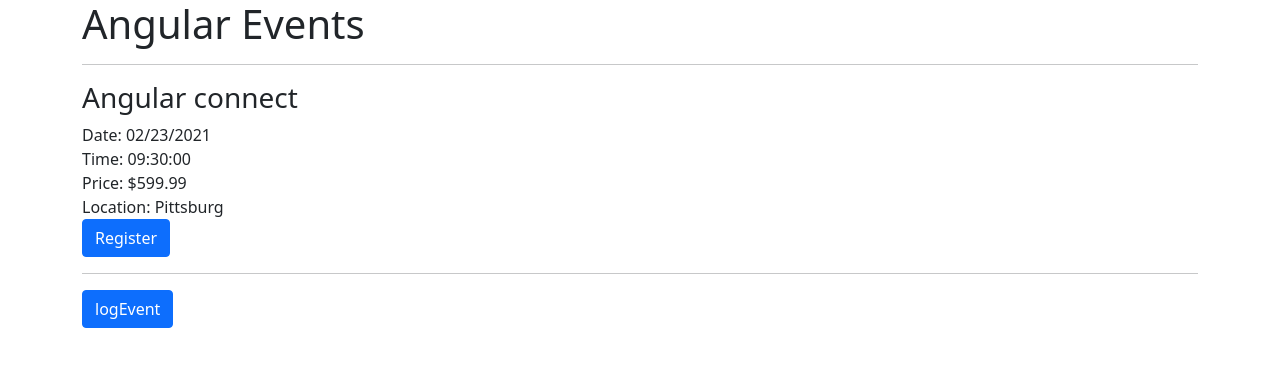
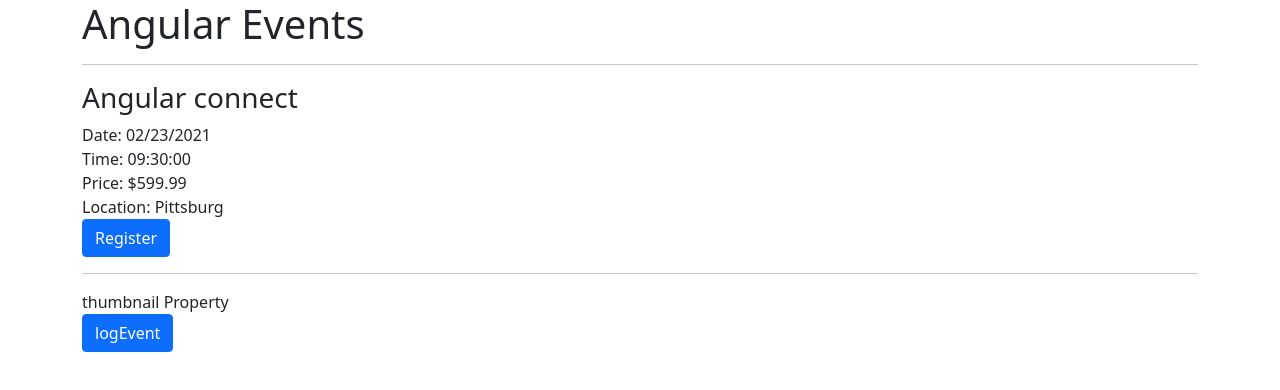
Before and after one commit to vijayB725/ng-fundamentals, an Angular app: page / in a window 1280 px wide. Shown: the top 390 px of the page. Built offline with nearby package versions, Linux system fonts and the light colour scheme.

Commit message:
2 files modified

```diff
--- a/src/app/events/event-list/event-list.component.html
+++ b/src/app/events/event-list/event-list.component.html
@@ -5,4 +5,6 @@
 
 </div>
 <hr>
+{{thumbnailCmp.property}}
+<br>
 <button class="btn btn-primary" (click)="thumbnailCmp.logEvent()">logEvent</button>
--- a/src/app/events/event-thumbnail/event-thumbnail.component.ts
+++ b/src/app/events/event-thumbnail/event-thumbnail.component.ts
@@ -8,6 +8,8 @@ import { Component, OnInit, Input, Output, EventEmitter } from "@angular/core";
 export class EventThumbnailComponent implements OnInit {
   @Input() events: any;
   @Output() register = new EventEmitter();
+  // access property from child component in parent component using reference variable
+  property: any = "thumbnail Property";
 
   constructor() {}
 
```
